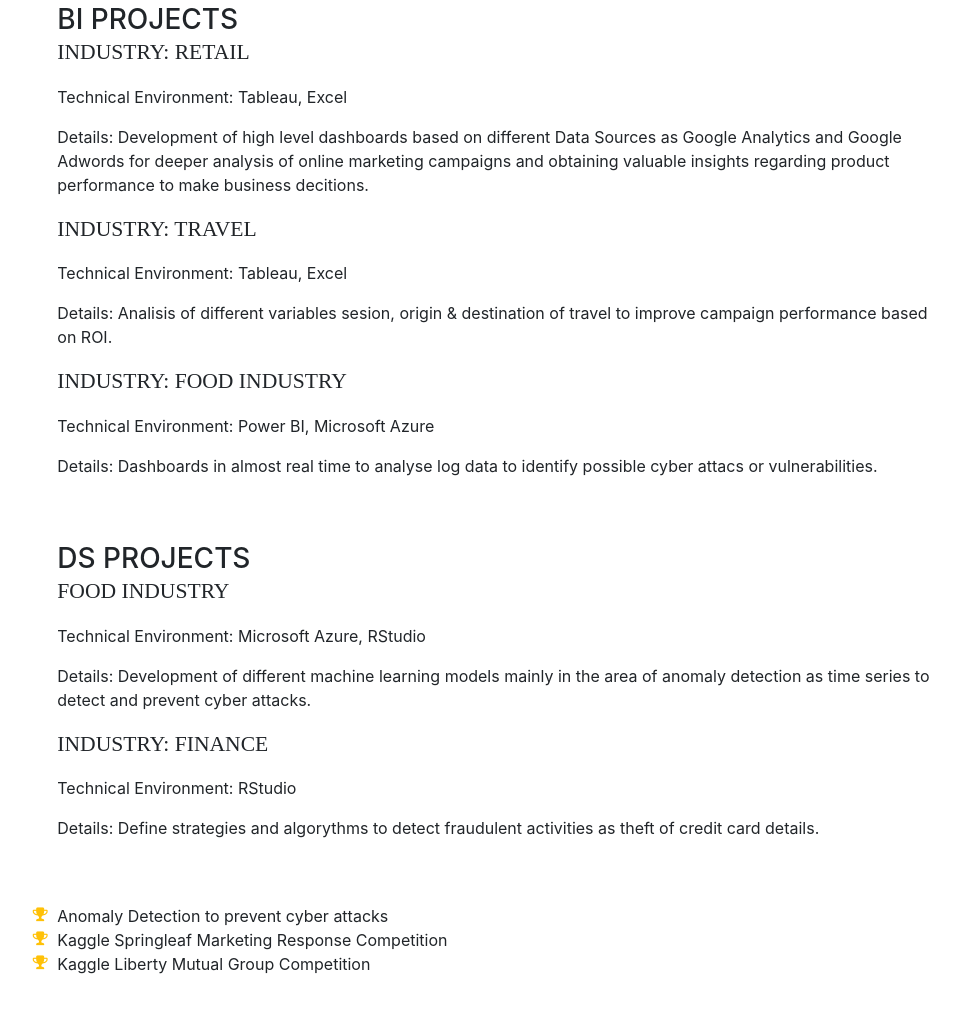
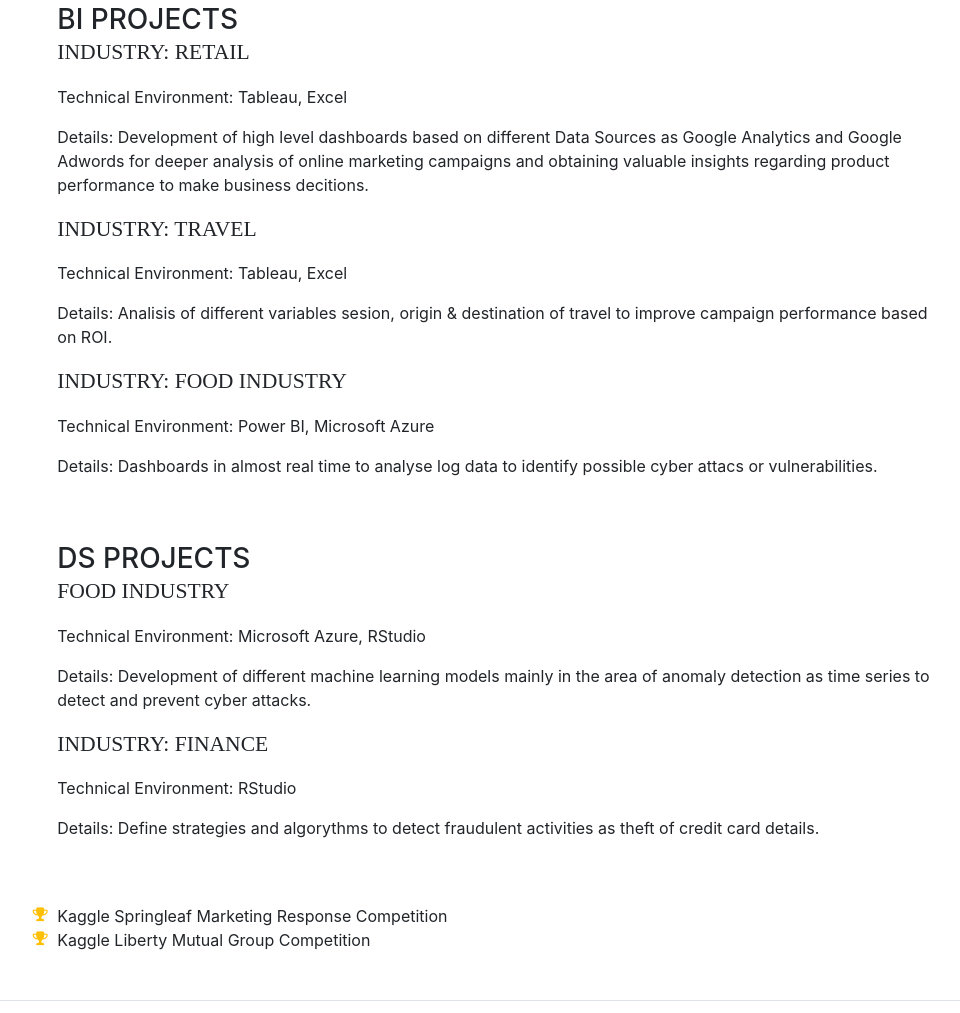
Before and after one commit to StefanieAnderson/cv, a website with bundled scripts: page index.html in a window 1280 px wide. Shown: the part 4537-5550 px from the top of the page, without its empty margins (297-1257 px from the left). Built offline with nearby package versions, Linux system fonts and the light colour scheme; a web font is replaced by a local one.

Commit message:
Update index.html

```diff
--- a/index.html
+++ b/index.html
@@ -348,10 +348,6 @@
            </div>
 
 
-
-            <li>
-             <i class="fa-li fa fa-trophy text-warning"></i>
-             Anomaly Detection to prevent cyber attacks </li>
            <li>
              <i class="fa-li fa fa-trophy text-warning"></i>
              Kaggle Springleaf Marketing Response Competition</li>
```
